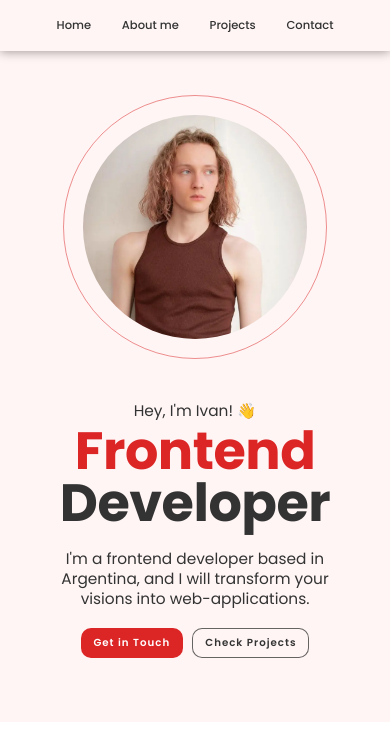
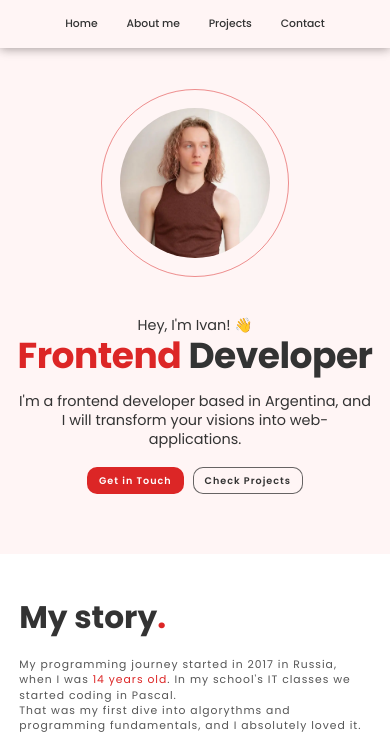
Before and after one commit to ziggorro/Portfolio, a website built with Parcel: page index.html in a window 390 px wide. Shown: the top 741 px of the page. Built offline with nearby package versions, Linux system fonts and the light colour scheme.

Commit message:
Even more responsivenss, I'm shrinking everything

```diff
--- a/sass/main.scss
+++ b/sass/main.scss
@@ -218,45 +218,6 @@ body {
 	outline-offset: 3rem;
 }
 
-// < 1200px
-@media (width < 75rem) {
-	html {
-		font-size: 56.25%; // 9px
-	}
-
-	.section-hero {
-		padding: 10rem 0;
-	}
-}
-
-// < 992px
-@media (width < 62rem) {
-	html {
-		font-size: 50%;
-	}
-
-	.hero {
-		grid-template-columns: 1fr;
-		gap: 10rem;
-		text-align: center;
-	}
-
-	.hero__image-box {
-		grid-row: 1;
-	}
-}
-
-// < 560px
-@media (width < 35rem) {
-	html {
-		font-size: 40%;
-	}
-
-	.container {
-		padding: 0 3.2rem;
-	}
-}
-
 // Section ABOUT
 .section-about {
 	padding: 8rem 0;
@@ -344,6 +305,34 @@ body {
 	line-height: 1.3;
 }
 
+// < 1200px
+@media (width < 75rem) {
+	html {
+		font-size: 56.25%; // 9px
+	}
+
+	.section-hero {
+		padding: 10rem 0;
+	}
+}
+
+// < 992px
+@media (width < 62rem) {
+	html {
+		font-size: 50%;
+	}
+
+	.hero {
+		grid-template-columns: 1fr;
+		gap: 10rem;
+		text-align: center;
+	}
+
+	.hero__image-box {
+		grid-row: 1;
+	}
+}
+
 // < 848px
 @media (width < 53rem) {
 	.project {
@@ -361,3 +350,30 @@ body {
 		width: 100%;
 	}
 }
+
+// < 560px
+@media (width < 35rem) {
+	html {
+		font-size: 37.5%;
+	}
+
+	.hero {
+		padding: 0 2.8rem;
+	}
+
+	.heading-primary {
+		font-size: 6rem;
+	}
+
+	.container {
+		padding: 0 3.2rem;
+	}
+
+	.hero__image-box__image {
+		width: 25rem;
+	}
+
+	.project__description-box {
+		padding: 3rem;
+	}
+}
```
Also changed, not shown: css/style.css, 1 other file.
